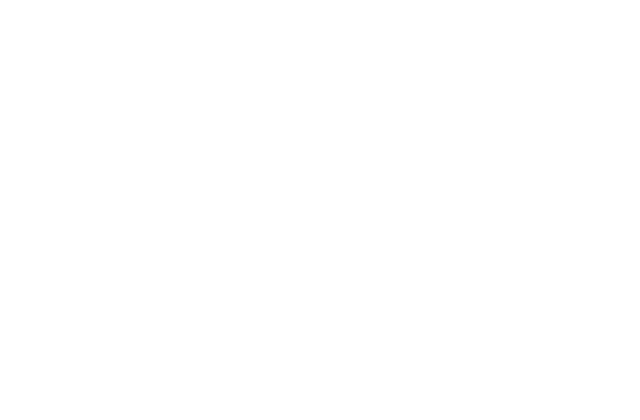
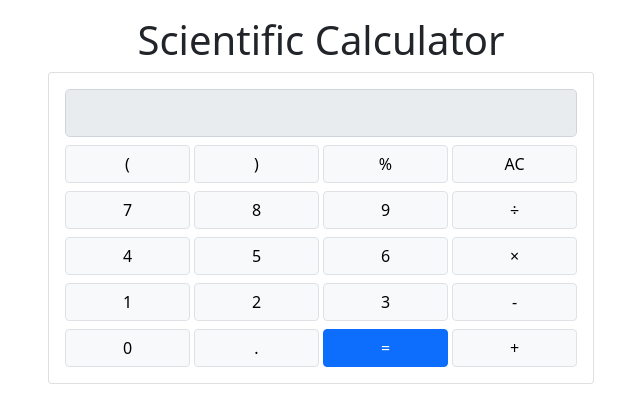
Before and after one commit to mauryahimanshu2/scientific-calculator, a plain HTML site: page src/index.html in a window 1280 px wide. Shown: the whole page, without its empty margins (319-959 px from the left). Drawn offline with nearby package versions, Linux system fonts and the light colour scheme.

Commit message:
basic buttons and input box

```diff
--- a/src/index.html
+++ b/src/index.html
@@ -9,7 +9,88 @@
 
 </head>
 <body>
+    <div class="container">
+        <h1 class="text-center mt-3">Scientific Calculator</h1>
 
+        <div class="row ">
+            <div class=" col-12 offset-md-3 col-md-6 ">
+             <div class="card">
+                <div class="card-body">
+                    <input id="calc-display"
+                     readonly class="form-control form-control-lg" type="text" placeholder=" " aria-label=".form-control-lg example">
+
+                     <div class="row gx-1">
+                        <div class="col-3">
+                            <button type="button" class="btn btn-light w-100  mt-2 border">(</button>
+                        </div>
+                        <div class="col-3">
+                            <button type="button" class="btn btn-light w-100 mt-2 border">)</button>
+                        </div>
+                        <div class="col-3">
+                            <button type="button" class="btn btn-light w-100  mt-2 border">%</button>
+                        </div>
+                        <div class="col-3">
+                            <button type="button" class="btn btn-light w-100 mt-2 border">AC</button>
+                        </div>
+
+                        <div class="col-3">
+                            <button type="button" class="btn btn-light w-100  mt-2 border">7</button>
+                        </div>
+                        <div class="col-3">
+                            <button type="button" class="btn btn-light w-100 mt-2 border">8</button>
+                        </div>
+                        <div class="col-3">
+                            <button type="button" class="btn btn-light w-100  mt-2 border">9</button>
+                        </div>
+                        <div class="col-3">
+                            <button type="button" class="btn btn-light w-100 mt-2 border">÷</button>
+                        </div>
+
+                        <div class="col-3">
+                            <button type="button" class="btn btn-light w-100  mt-2 border">4</button>
+                        </div>
+                        <div class="col-3">
+                            <button type="button" class="btn btn-light w-100 mt-2 border">5</button>
+                        </div>
+                        <div class="col-3">
+                            <button type="button" class="btn btn-light w-100  mt-2 border">6</button>
+                        </div>
+                        <div class="col-3">
+                            <button type="button" class="btn btn-light w-100 mt-2 border">×</button>
+                        </div>
+
+                        <div class="col-3">
+                            <button type="button" class="btn btn-light w-100  mt-2 border">1</button>
+                        </div>
+                        <div class="col-3">
+                            <button type="button" class="btn btn-light w-100 mt-2 border">2</button>
+                        </div>
+                        <div class="col-3">
+                            <button type="button" class="btn btn-light w-100  mt-2 border">3</button>
+                        </div>
+                        <div class="col-3">
+                            <button type="button" class="btn btn-light w-100 mt-2 border">-</button>
+                        </div>
+
+                        <div class="col-3">
+                            <button type="button" class="btn btn-light w-100  mt-2 border">0</button>
+                        </div>
+                        <div class="col-3">
+                            <button type="button" class="btn btn-light w-100 mt-2 border">.</button>
+                        </div>
+                        <div class="col-3">
+                            <button type="button" class="btn btn-primary w-100  mt-2 border border-primary">=</button>
+                        </div>
+                        <div class="col-3">
+                            <button type="button" class="btn btn-light w-100 mt-2 border">+</button>
+                        </div>
+                     </div>
+                </div>
+             </div>
+            </div>
+        </div>
+
+    </div>
 
     <script src="https://cdn.jsdelivr.net/npm/bootstrap@5.0.2/dist/js/bootstrap.bundle.min.js" integrity="sha384-MrcW6ZMFYlzcLA8Nl+NtUVF0sA7MsXsP1UyJoMp4YLEuNSfAP+JcXn/tWtIaxVXM" crossorigin="anonymous"></script>
 
```
